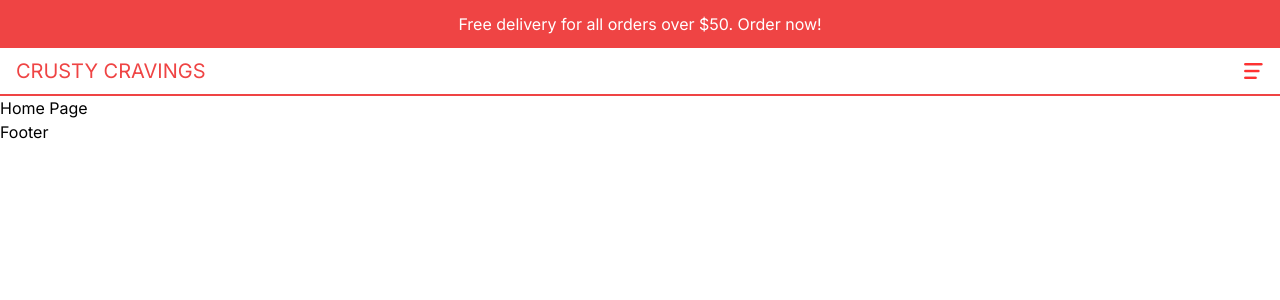
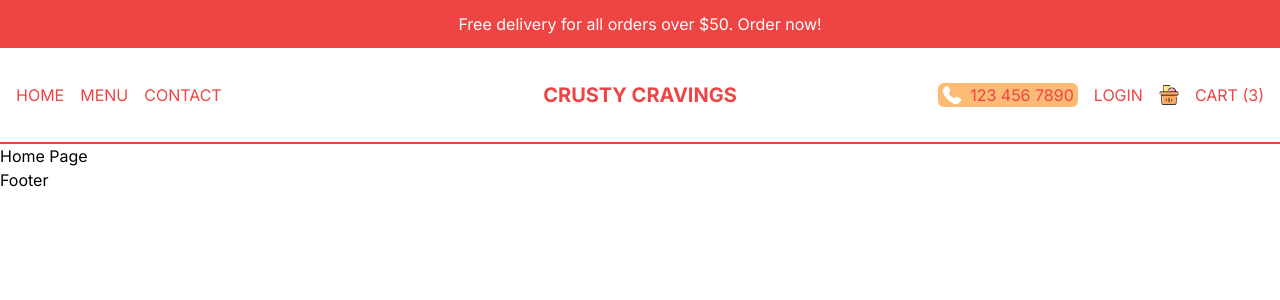
Before and after one commit to Siar416/CrustyCravings, a Next.js app: page / in a window 1280 px wide. Shown: the top 300 px of the page. Built offline with nearby package versions, Linux system fonts and the light colour scheme.

Commit message:
Added some responsive styling for the menu

```diff
--- a/src/components/CartIcon.tsx
+++ b/src/components/CartIcon.tsx
@@ -5,7 +5,7 @@
 const CartIcon = () => {
   return (
     <Link href="/cart" className='flex items-center gap-4'>
-        <div className='relative w-8 h-8'>
+        <div className='relative w-8 h-8 md:w-5 md:h-5'>
             <Image src="/cart.png" alt="cart" fill />
         </div>
         <span>Cart (3)</span>
--- a/src/components/Navbar.tsx
+++ b/src/components/Navbar.tsx
@@ -1,15 +1,37 @@
 import React from 'react'
 import Link from 'next/link'
 import Menu from './Menu'
+import CartIcon from './CartIcon';
+import Image from 'next/image';
 
 const Navbar = () => {
+
+  const user = false;
+
   return (
-    <div className='h-12 text-red-500 p-4 flex justify-between items-center border-b-2 border-b-red-500 uppercase'>
-      <div className='text-xl'>
+    <div className='h-12 text-red-500 p-4 flex justify-between items-center border-b-2 border-b-red-500 uppercase md: h-24'>
+      <div className='hidden md:flex gap-4 flex-1'>
+        <Link href="/">Home</Link>
+        <Link href="/menu">Menu</Link>
+        <Link href="/">Contact</Link>
+      </div>
+      <div className='text-xl md:font-bold flex-1 md: text-center'>
         <Link href="/">Crusty Cravings</Link>
       </div>
-      <div>
+      <div className='md:hidden'>
         <Menu />
+      </div>
+      <div className='hidden md:flex gap-4 items-center justify-end flex-1'>
+        <div className='md:absolute top-3 r-2 lg:static flex items-center gap-2 cursor-pointer bg-orange-300 px-1 rounded-md'>
+          <Image src="/phone.png" alt="phone" width={20} height={20} />
+          <span>123 456 7890</span>
+        </div>
+        {!user ? (
+          <Link href="/login">Login</Link>
+        ) : (
+        <Link href="/orders">Orders</Link>
+      )}
+        <CartIcon />
       </div>
     </div>
   )
```
